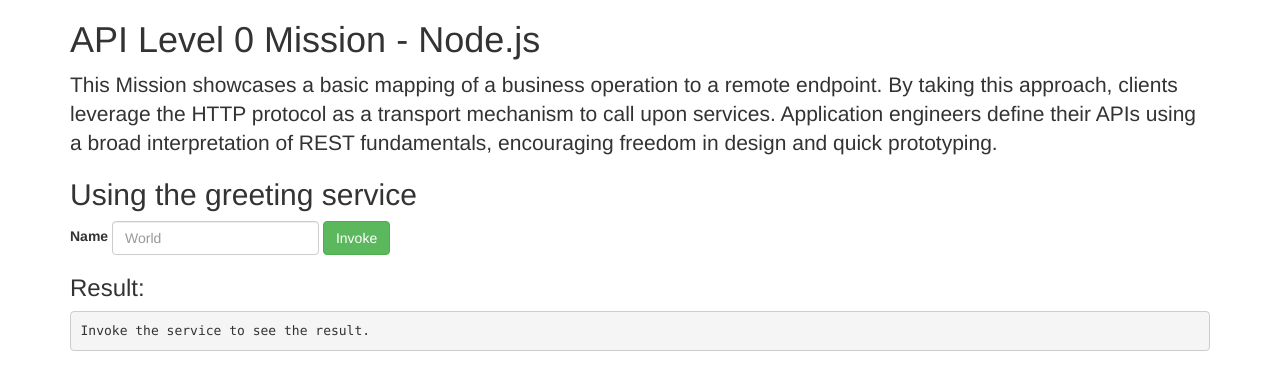
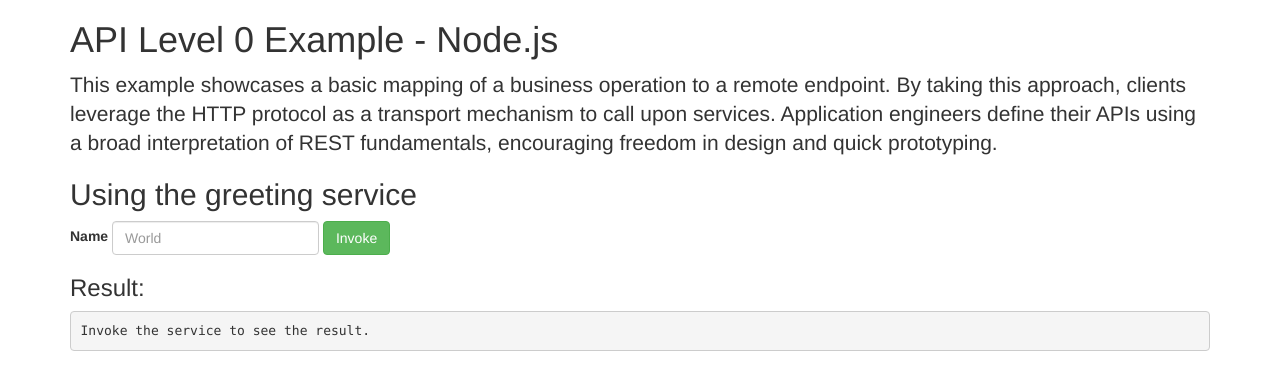
Before and after one commit to nodeshift-starters/nodejs-rest-http, a website: page public/index.html in a window 1280 px wide. Drawn offline with nearby package versions, Linux system fonts and the light colour scheme.

Commit message:
chore: rename missions to examples

```diff
--- a/public/index.html
+++ b/public/index.html
@@ -21,7 +21,7 @@
 <head>
 
   <meta charset="utf-8">
-  <title>API Level 0 Mission - Node.js</title>
+  <title>API Level 0 Example - Node.js</title>
 
   <link rel="stylesheet" href="https://maxcdn.bootstrapcdn.com/bootstrap/3.3.7/css/bootstrap.min.css"
         integrity="sha384-BVYiiSIFeK1dGmJRAkycuHAHRg32OmUcww7on3RYdg4Va+PmSTsz/K68vbdEjh4u" crossorigin="anonymous">
@@ -33,8 +33,8 @@
 <div class="container">
 
   <div>
-    <h1>API Level 0 Mission - Node.js</h1>
-    <p class="lead">This Mission showcases a basic mapping of a business operation to a remote endpoint. By
+    <h1>API Level 0 Example - Node.js</h1>
+    <p class="lead">This example showcases a basic mapping of a business operation to a remote endpoint. By
       taking this approach, clients leverage the HTTP protocol as a transport mechanism to call upon services.
       Application engineers define their APIs using a broad interpretation of REST fundamentals, encouraging
       freedom in design and quick prototyping.
```
